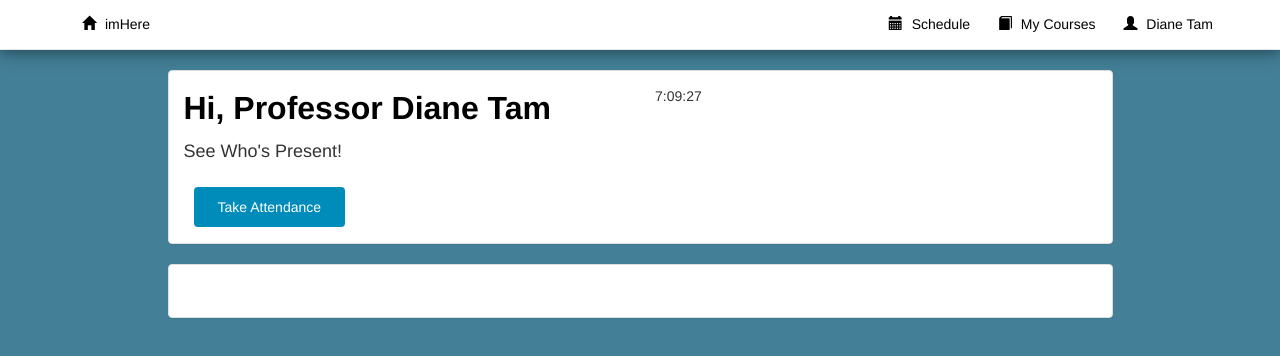
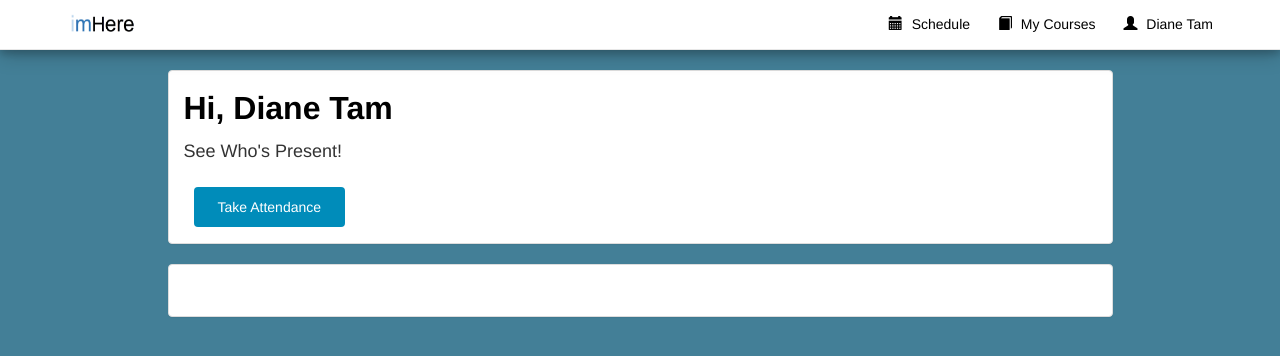
Before and after one commit to dianetam523/RobinNodeJS, a website: page public/index.htm in a window 1280 px wide. Drawn offline with nearby package versions, Linux system fonts and the light colour scheme; a web font is replaced by a local one.

Commit message:
add logo to navbar

```diff
--- a/public/css/index.css
+++ b/public/css/index.css
@@ -114,7 +114,9 @@ body {
   animation: spin 1s linear;
 
 }
-
+.logoo {
+    margin-top: 13px;
+}
 @-webkit-keyframes spin {
   0% { -webkit-transform: rotate(0deg); }
   100% { -webkit-transform: rotate(360deg); }
--- a/public/index.htm
+++ b/public/index.htm
@@ -21,7 +21,7 @@
   <script src="js/bootstrap.min.js"></script>
   <script src="js/index.js"></script>
   <script src="js/courses.js"></script>
-  <script src="js/clock.js"></script>
+<!--  <script src="js/clock.js"></script>-->
 
   <nav class="navbar navbar-fixed-top navbar-default">
     <div class="container">
@@ -60,11 +60,12 @@
 
         <ul class="nav navbar-nav navbar-left navbar-post">
           <div class="btn-toolbar pull-right navbar-transparent" role="toolbar">
-            <div class="btn-group navbar-transparent" role="group">
-              <button type="button" class="btn btn-default navbar-btn">
-                <span class="glyphicon glyphicon-home" style="margin-right: 5px"></span>
-                <span>imHere</span>
-              </button>
+            <div class="btn-group navbar-transparent logoo" role="group">
+<!--              <button type="" class="btn btn-default navbar-btn">-->
+                <span class="navbar-btn logoo" style="margin-right: 5px"><img src="images/logo.png" height="20px" width="65px"></span>
+<!--                  glyphicon glyphicon-home-->
+                <span></span>
+<!--              </button>-->
             </div>
           </div>
         </ul>
@@ -87,13 +88,17 @@
               <div class="col-md-6 professor-feed">
                 <div class="media">
                   <div class="media-body">
-                    <strong><font size="+3" color="black">Hi, Professor Diane Tam</font></strong>
+                    <strong><font size="+3" color="black">Hi, Diane Tam</font></strong>
                   </div>
                 </div>
               </div>
-              <div class="col-md-6">
+              <div class="col-md-4 float-right">
+<!--
                 <body onload="startTime()">
                   <div id="txt"></div>
+-->
+
+<!--                  <img src="images/logo.png">-->
                 </div>
               </div>
 
@@ -122,12 +127,12 @@
           <div class="panel panel-default ">
           <div class="panel-body ">
             <!-- Post metadata -->
-            <div class="row">
-              <div class="col-md-6">
-                <body onload="startTime()">
-                  <div id="txt"></div>
-                </div>
-              </div>
+<!--            <div class="row">-->
+<!--              <div class="col-md-6">-->
+<!--                <body onload="startTime()">-->
+<!--                  <div id="txt"></div>            -->
+<!--                </div>-->
+<!--              </div>-->
 
               <div class="callout large-10 columns full-height students">
                 <br>
```
Also changed, not shown: public/images/logo.png (added), 1 other file.
